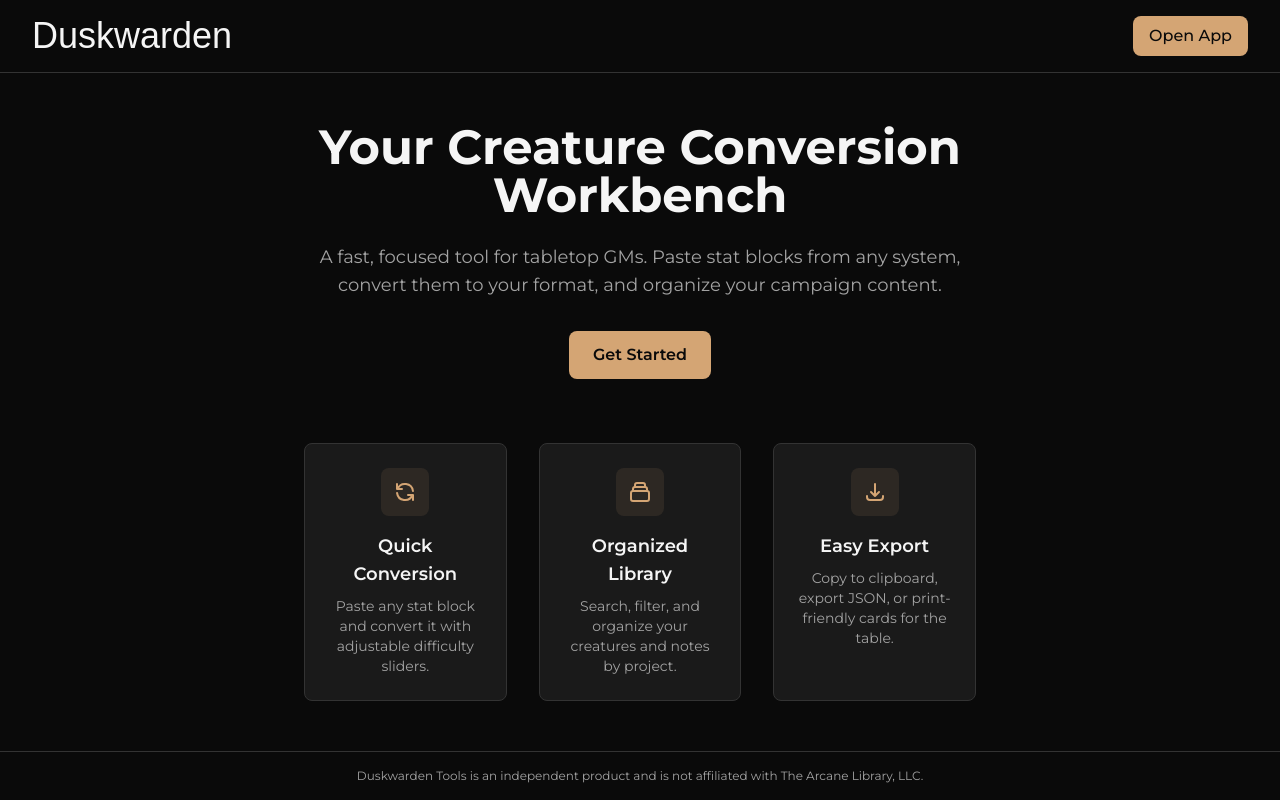
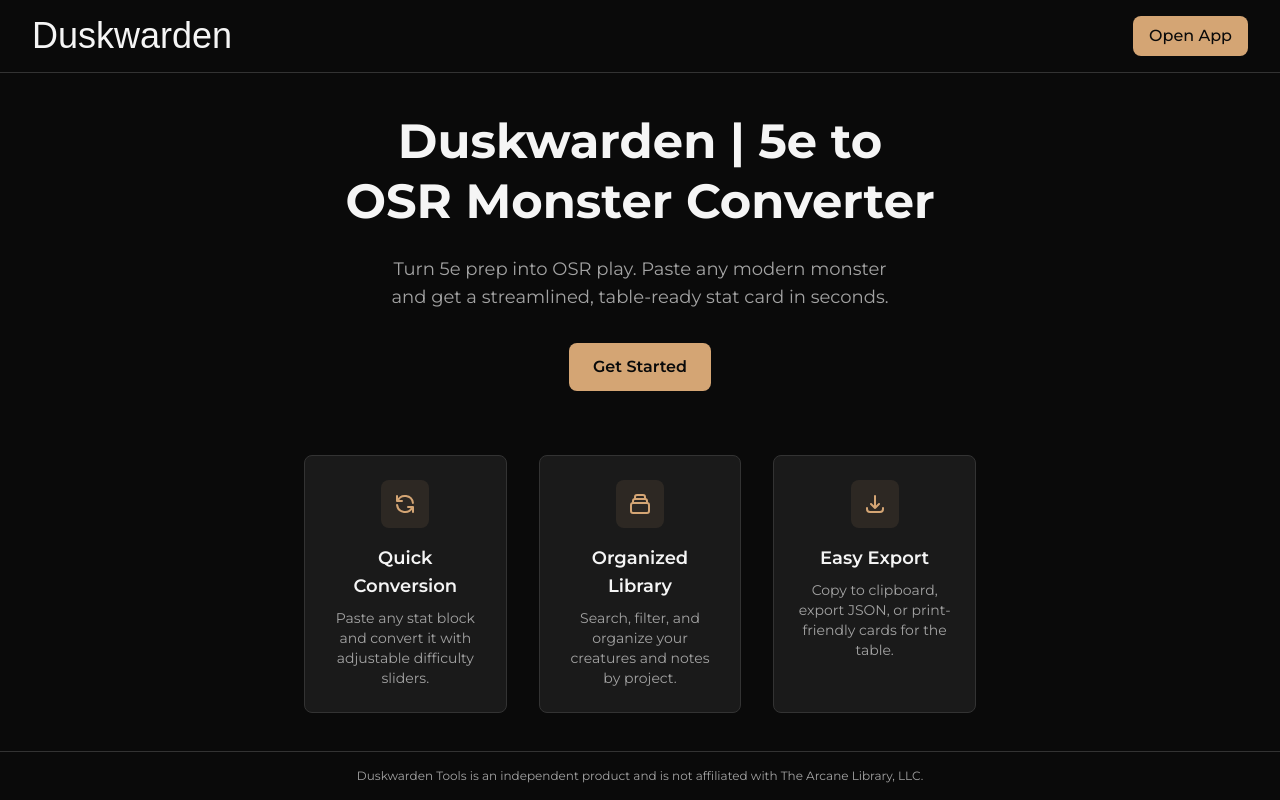
Before and after one commit to scottcook/duskwardentools, a Next.js app: page / in a window 1280 px wide. Built offline with nearby package versions, Linux system fonts and the light colour scheme; a web font is replaced by a local one.

Commit message:
chore: update metatags and homepage messaging to clarify value prop

```diff
--- a/src/app/layout.tsx
+++ b/src/app/layout.tsx
@@ -15,8 +15,8 @@ const unifrakturCook = UnifrakturCook({
 });
 
 export const metadata: Metadata = {
-  title: "Duskwarden Tools",
-  description: "A conversion workbench for tabletop RPG creatures and adventure notes",
+  title: "Duskwarden | 5e to OSR Monster Converter",
+  description: "Turn 5e prep into OSR play. Paste any modern monster and get a streamlined, table-ready stat card in seconds.",
 };
 
 export default function RootLayout({
--- a/src/app/page.tsx
+++ b/src/app/page.tsx
@@ -23,11 +23,11 @@ export default function LandingPage() {
 
       <main className="flex-1 flex items-center justify-center px-4">
         <div className="max-w-2xl text-center">
-          <h2 className="text-4xl sm:text-5xl font-bold text-text-primary mb-6">
-            Your Creature Conversion Workbench
+          <h2 className="text-4xl sm:text-5xl font-bold text-text-primary mb-6 text-center max-w-3xl mx-auto text-balance leading-tight">
+            Duskwarden | 5e to OSR Monster Converter
           </h2>
-          <p className="text-lg text-text-muted mb-8">
-            A fast, focused tool for tabletop GMs. Paste stat blocks from any system, convert them to your format, and organize your campaign content.
+          <p className="text-lg text-text-muted mb-8 text-center max-w-2xl mx-auto text-balance">
+            Turn 5e prep into OSR play. Paste any modern monster and get a streamlined, table-ready stat card in seconds.
           </p>
           <div className="flex flex-col sm:flex-row items-center justify-center gap-4">
             <Link
```
